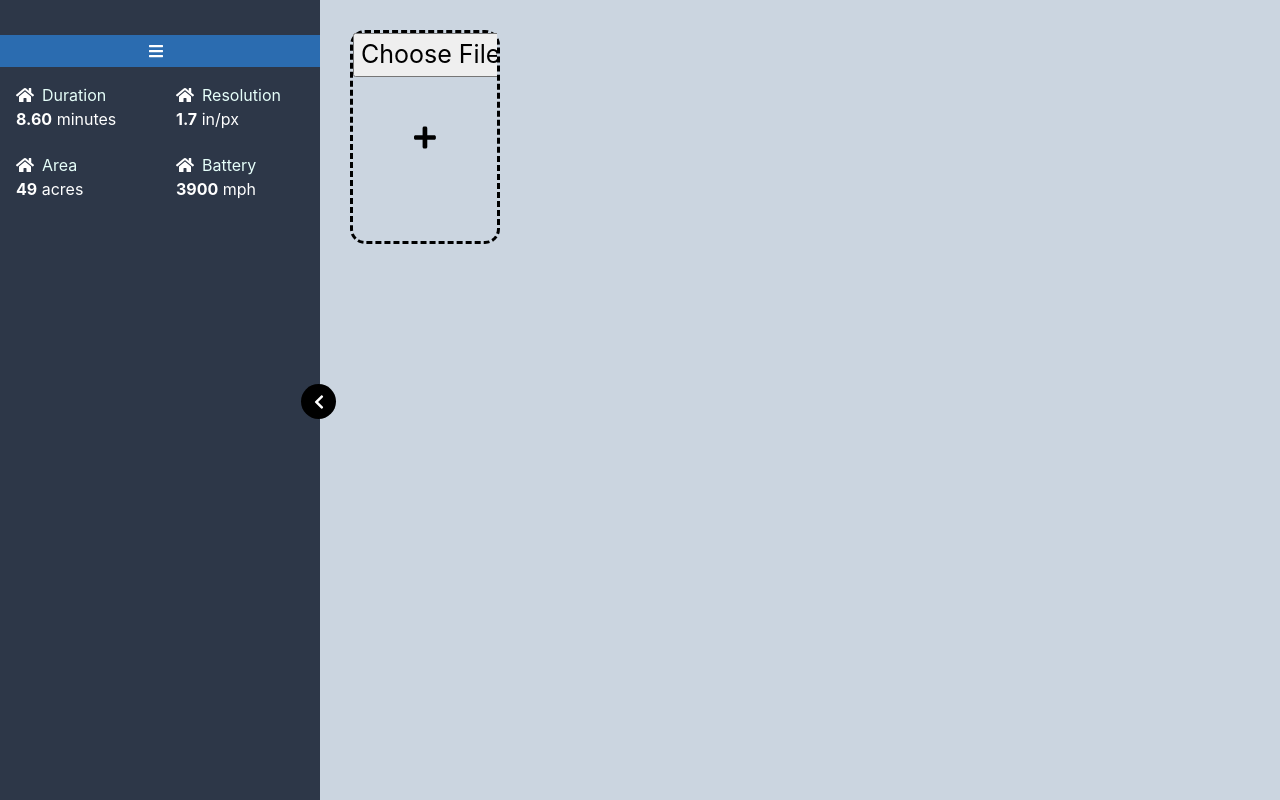
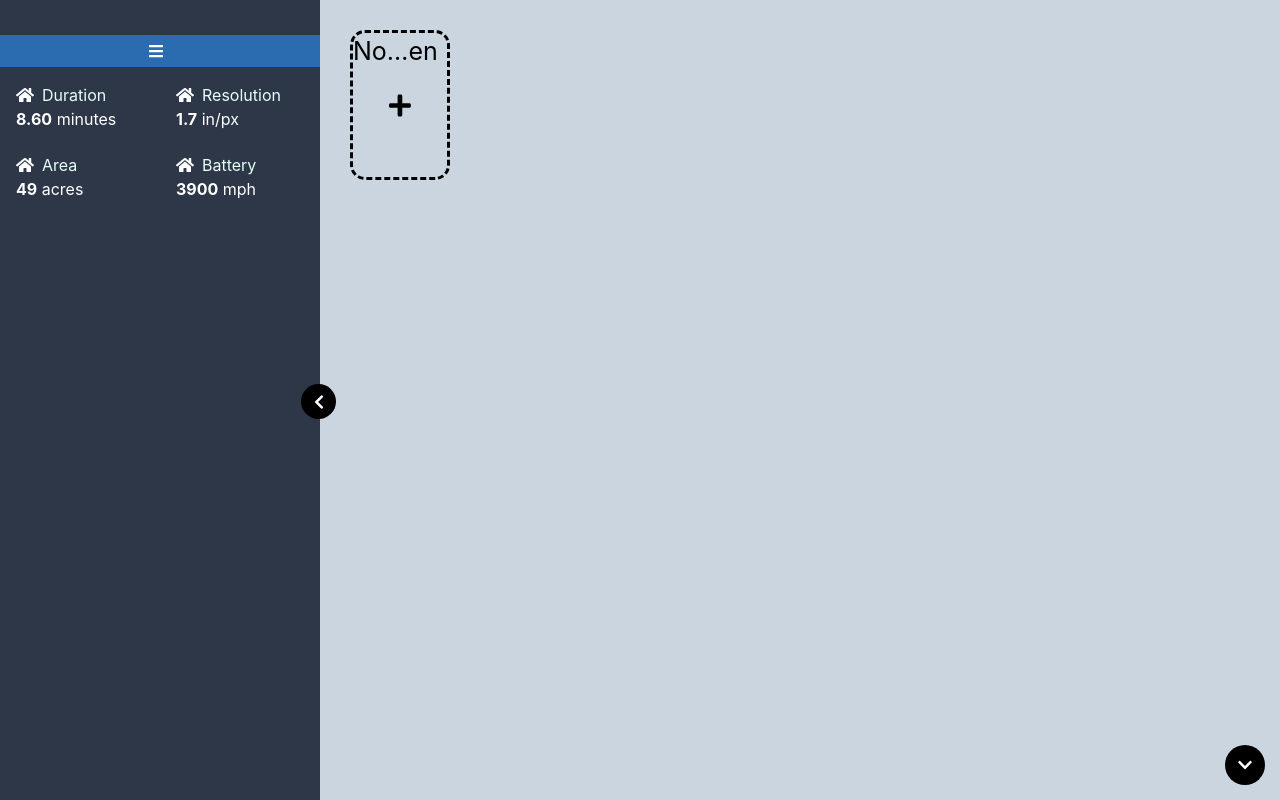
Before and after one commit to DavidGOD228/Fields-Drone-Airmap, a React (Create React App) app: page / in a window 1280 px wide. Built offline with nearby package versions, Linux system fonts and the light colour scheme.

Commit message:
gallery updated

```diff
--- a/src/Layout/PhotosGallery.js
+++ b/src/Layout/PhotosGallery.js
@@ -1,6 +1,7 @@
 import React, { Component } from "react";
 import { FontAwesomeIcon } from "@fortawesome/react-fontawesome";
-import { faPlus } from "@fortawesome/free-solid-svg-icons";
+import { faPlus, faChevronDown } from "@fortawesome/free-solid-svg-icons";
+import ScrollTopBottomButton from "../components/ScrollTopBottomButton"
 
 //const electron = window.require('electron');ok
 //const app = window.require('electron').remote;
@@ -35,7 +36,17 @@ export default class PhotoGallery extends Component {
     return (
       // <div className="flex items-center justify-center h-full">
       <div>
+        <ScrollTopBottomButton />
         <div className="photo-gallery-container">
+          {this.state.files.map(f => (
+            <div className="photo-gallery-item ">
+              <img
+                src={f}
+                key={f}
+                // style={{ width: "100px", height: "150px" }}
+              />
+            </div>
+          ))}
           <div className="photo-gallery-item ">
             <input
               type="file"
@@ -46,15 +57,6 @@ export default class PhotoGallery extends Component {
             />
             <FontAwesomeIcon icon={faPlus} />
           </div>
-          {this.state.files.map(f => (
-            <div className="photo-gallery-item ">
-              <img
-                src={f}
-                key={f}
-                style={{ width: "100px", height: "150px" }}
-              />
-            </div>
-          ))}
         </div>
         {/* <input
           type="file"
--- /dev/null
+++ b/src/components/ScrollTopBottomButton.js
@@ -0,0 +1,13 @@
+import React, { Component } from 'react'
+import { FontAwesomeIcon } from "@fortawesome/react-fontawesome";
+import { faChevronDown, faChevronUp } from "@fortawesome/free-solid-svg-icons";
+
+export default class ScrollTopBottomButton extends Component {
+  render() {
+    return (
+      <div className="scroll-top-bottom-button click-scale-down">
+        <FontAwesomeIcon icon={faChevronDown} />
+      </div>
+    )
+  }
+}
--- a/src/styles/index.css
+++ b/src/styles/index.css
@@ -60,12 +60,14 @@
   justify-content: center;
   font-size: 25px;
   color: black;
-  height: 214px;
-  width: 150px;
+  height: 150px;
+  min-width: 100px;
+  max-width: 300px;
   border: 3px dashed black;
   border-radius: 15px;
   margin-right: 10px;
   margin-bottom: 10px;
+  overflow: hidden;
 }
 
 .gallery-file-upload {
@@ -75,3 +77,21 @@
   height: 100%;
   cursor: pointer;
 }
+
+.gallery-file-upload::-webkit-file-upload-button {
+  display: none;
+}
+
+.scroll-top-bottom-button {
+  position: fixed;
+	width: 40px;
+	height: 40px;
+	background: black;
+	border-radius: 50%;
+	display: flex;
+	align-items: center;
+	justify-content: center;
+	bottom: 15px;
+	right: 15px;
+  cursor: pointer;
+}
```
Also changed, not shown: src/index.css, 1 other file (tests, documents, lock files or other folders).
